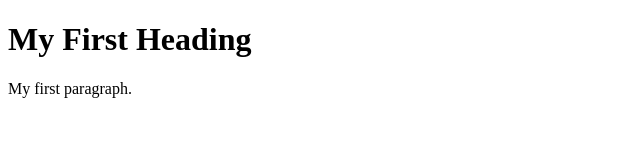
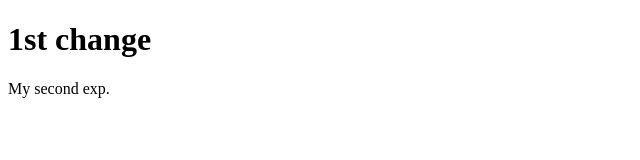
Before and after one commit to dhruvagrawal1/adv2, a plain HTML site: page index.html in a window 1280 px wide. Shown: the whole page, without its empty margins (0-640 px from the left). Drawn offline with Linux system fonts and the light colour scheme.

Commit message:
Update index.html

```diff
--- a/index.html
+++ b/index.html
@@ -2,8 +2,8 @@
 <html>
 <body>
 
-<h1>My First Heading</h1>
-<p>My first paragraph.</p>
+<h1>1st change</h1>
+<p>My second exp.</p>
 
 </body>
 </html>
```
